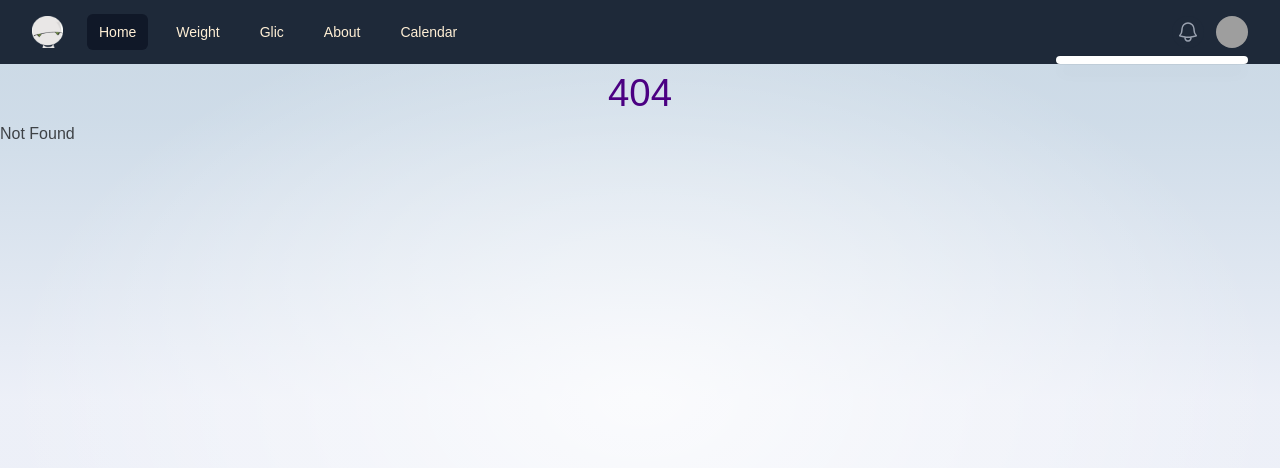
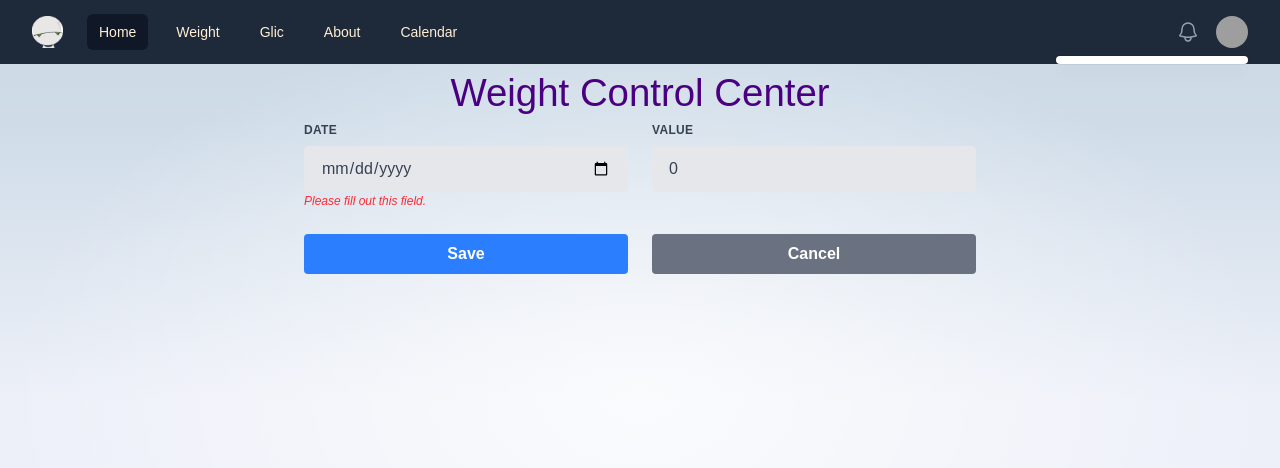
Before and after one commit to dlucchesi/dplglicv, a SvelteKit app: page /weight in a window 1280 px wide. Before the commit this address had no page. Shown: the top 468 px of the page. Built offline with nearby package versions, Linux system fonts and the light colour scheme; grey boxes are pictures that could not be loaded.

Commit message:
Add weight tracking functionality with form handling and CSV storage

```diff
--- a/package.json
+++ b/package.json
@@ -41,5 +41,11 @@
 		"typescript-eslint": "^8.20.0",
 		"vite": "^6.2.6",
 		"vitest": "^3.0.0"
+	},
+	"dependencies": {
+		"@internationalized/date": "^3.8.1",
+		"@types/papaparse": "^5.3.16",
+		"echarts": "^5.6.0",
+		"papaparse": "^5.5.3"
 	}
 }
--- /dev/null
+++ b/src/routes/weight/+page.server.ts
@@ -0,0 +1,65 @@
+import type { Actions } from './$types';
+import type { PageServerLoad } from './$types';
+import { redirect } from '@sveltejs/kit';
+import Papa from 'papaparse';
+import {
+    type DateValue,
+    DateFormatter,
+    getLocalTimeZone,
+  } from "@internationalized/date"
+import fs from 'fs/promises';
+import path from 'path';
+//  My environment variable for the data path
+import { DATA_PATH } from '$env/static/private';
+import { number } from 'echarts';
+
+  const df = new DateFormatter("pt-BR", {
+    dateStyle: "short",
+  });
+
+  export const actions: Actions = {
+    insertWeight: async ({ request }) => {
+      const formData = await request.formData();
+      console.log('[SERVER] Form Data:', formData);
+      const weight = formData.get('weight');
+      const date = formData.get('date');
+      let weightNumber: number = 0;
+
+      // extract year, month, and day from the date string
+      if (typeof date !== 'string') {
+        return { error: 'Invalid date. Please provide a valid date string.' };
+      }
+      const dateParts = date.split('-');
+      if (dateParts.length !== 3) {
+        return { error: 'Invalid date format. Please use YYYY-MM-DD.' };
+      }
+      const year = parseInt(dateParts[0], 10);
+      const month = parseInt(dateParts[1], 10)
+      const day = parseInt(dateParts[2], 10);
+
+      try {
+        // Append the new weight data to the CSV file
+        const filePath = path.join(DATA_PATH, 'weight.csv');
+
+        if (weight === null) {
+          return { error: 'Weight is required.' };
+        }
+        const parsedWeight = Number(weight);
+        if (isNaN(parsedWeight)) {
+          return { error: 'Invalid weight. Please provide a valid number.' };
+        }
+        weightNumber += parsedWeight;
+        console.log('Weight Number:', weightNumber);
+
+        const newWeightData = `${String(year)};${String(month)};${String(day)};${weightNumber}\n`;
+        console.log('New weight data to append:', newWeightData);
+        await fs.appendFile(filePath, newWeightData);
+        console.log('Weight data appended successfully:', newWeightData);
+
+        return redirect(303, '/weight'); // Redirect on success
+      } catch (error) {
+        console.error('Error:', error);
+        return { error: 'Submission failed.' };
+      }
+    }
+  } satisfies Actions;
--- /dev/null
+++ b/src/routes/weight/+page.svelte
@@ -0,0 +1,77 @@
+<script lang="ts">
+  import { enhance } from '$app/forms';
+	import {
+    type DateValue,
+    DateFormatter,
+    getLocalTimeZone,
+  } from "@internationalized/date"
+
+  const df = new DateFormatter("pt-BR", {
+    dateStyle: "short",
+  });
+
+  let dt = new Date()
+  let entry = 0
+
+  let formData: FormData | null = null;
+
+</script>
+
+
+<div class="container mx-auto">
+  <h1>Weight Control Center</h1>
+
+  <form use:enhance
+    class="w-full max-w-2xl mx-auto items-center"
+    method="POST"
+    action="?/insertWeight">
+    <div class="flex flex-wrap -mx-3 mb-6">
+      <div class="w-full md:w-1/2 px-3 mb-6 md:mb-0">
+        <label class="block uppercase tracking-wide text-gray-700 text-xs font-bold mb-2" for="grid-first-name">
+          Date
+        </label>
+        <input class="appearance-none block w-full bg-gray-200 text-gray-700 border border-gray-200 rounded py-3 px-4 leading-tight focus:outline-none focus:bg-white focus:border-gray-500"
+            bind:value={dt}
+            name="date"
+            type="date"
+            required>
+        <p class="text-red-500 text-xs italic">Please fill out this field.</p>
+      </div>
+      <div class="w-full md:w-1/2 px-3">
+        <label class="block uppercase tracking-wide text-gray-700 text-xs font-bold mb-2" for="grid-last-name">
+          value
+        </label>
+        <input class="appearance-none block w-full bg-gray-200 text-gray-700 border border-gray-200 rounded py-3 px-4 leading-tight focus:outline-none focus:bg-white focus:border-gray-500"
+            bind:value={entry}
+            name="weight"
+            type="text" placeholder="0.0" pattern="[0-9]+([,\.][0-9]+)?" required>
+      </div>
+    </div>
+
+  <!-- <div class="flex flex-wrap -mx-3 mb-2">
+    <div class="w-full px-3 mb-6 md:mb-0">
+      <label class="block uppercase tracking-wide text-gray-700 text-xs font-bold mb-2" for="grid-city">
+        Observation
+      </label>
+      <textarea class="block w-full text-sm bg-gray-200 text-gray-700 border border-gray-200 rounded py-3 px-4 leading-tight focus:outline-none focus:bg-white focus:border-gray-500"
+          id="message" rows="4" placeholder="Obs..."></textarea>
+    </div>
+  </div> -->
+
+    <div class="flex justify-center flex-wrap -mx-3 mb-6">
+      <div class="flex justify-center w-full md:w-1/2 px-3 mb-6 md:mb-0">
+        <button class="bg-blue-500 hover:bg-blue-700 text-white font-bold py-2 px-4 rounded focus:outline-none focus:shadow-outline w-full"
+          type="submit">
+          Save
+        </button>
+      </div>
+      <div class="flex justify-center w-full md:w-1/2 px-3 mb-6 md:mb-0">
+        <button class="bg-gray-500 hover:bg-gray-700 text-white font-bold py-2 px-4 rounded focus:outline-none focus:shadow-outline w-full"
+          type="reset">
+          Cancel
+        </button>
+      </div>
+    </div>
+  </form>
+
+</div>
```
